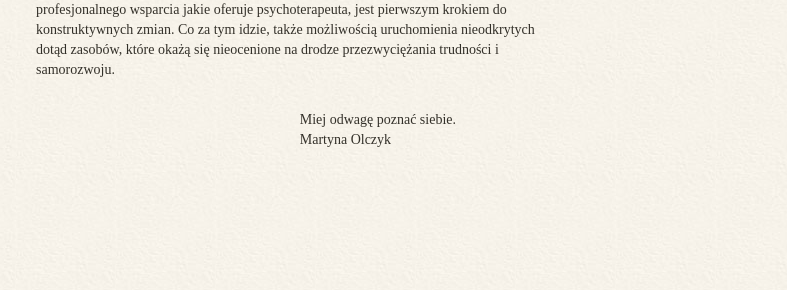
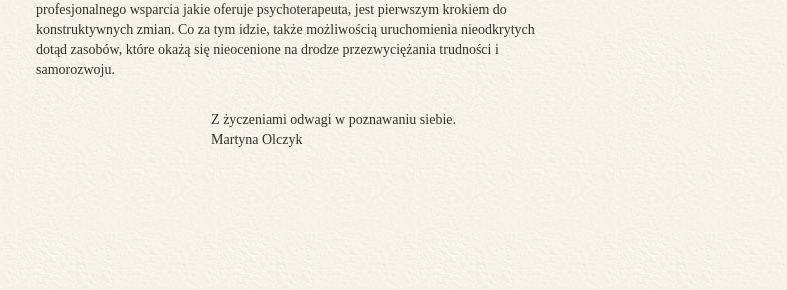
Before and after one commit to RafLeszczynski/gab-psycho, a website: page public/index.html in a window 1280 px wide. Shown: the part 368-658 px from the top of the page, 484-1271 px from the left. Drawn offline with Linux system fonts and the light colour scheme; a web font is replaced by a local one.

Commit message:
change text in home section

```diff
--- a/public/index.html
+++ b/public/index.html
@@ -27,7 +27,7 @@
 				także możliwością uruchomienia nieodkrytych dotąd zasobów, które okażą się nieocenione na drodze
 				przezwyciężania trudności i samorozwoju.</p>
 			<p class="author">
-				Miej odwagę poznać siebie.
+				Z życzeniami odwagi w poznawaniu siebie.
 				<span>Martyna Olczyk</span>
 			</p>
 		</article>
```
